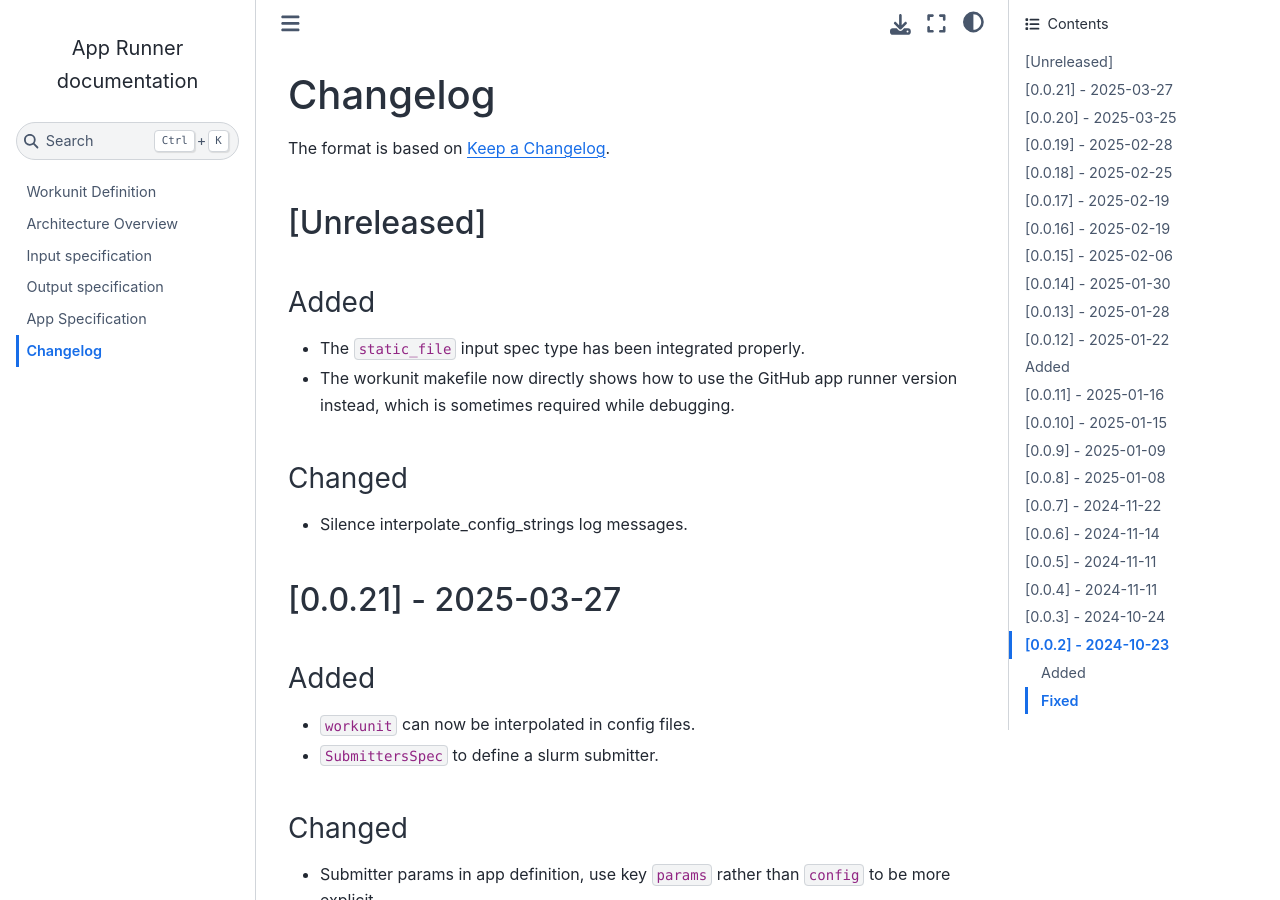
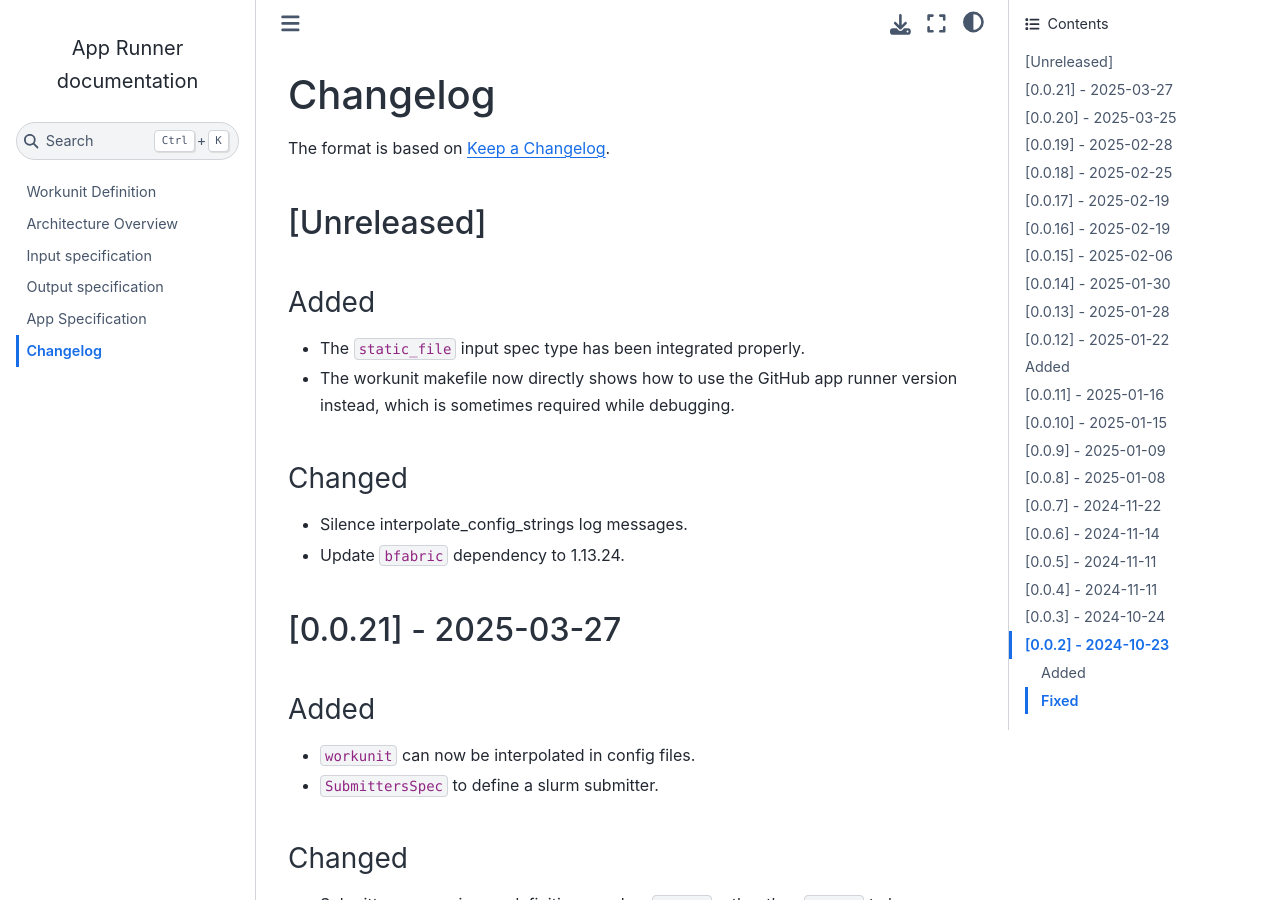
Before and after one commit to fgcz/bfabricPy, a Sphinx documentation site: the page built from bfabric_app_runner/docs/changelog.md, in a window 1280 px wide and 900 px high. Built offline with Sphinx 7.4.7 and the Sphinx Book theme 1.1.4, drawn with Linux system fonts in a browser that asks for light colours.

Commit message:
update dependency

```diff
--- a/bfabric_app_runner/docs/changelog.md
+++ b/bfabric_app_runner/docs/changelog.md
@@ -13,6 +13,7 @@ The format is based on [Keep a Changelog](https://keepachangelog.com/en/1.1.0/).
 ### Changed
 
 - Silence interpolate_config_strings log messages.
+- Update `bfabric` dependency to 1.13.24.
 
 ## \[0.0.21\] - 2025-03-27
 
```
Also changed, not shown: 1 other file.
